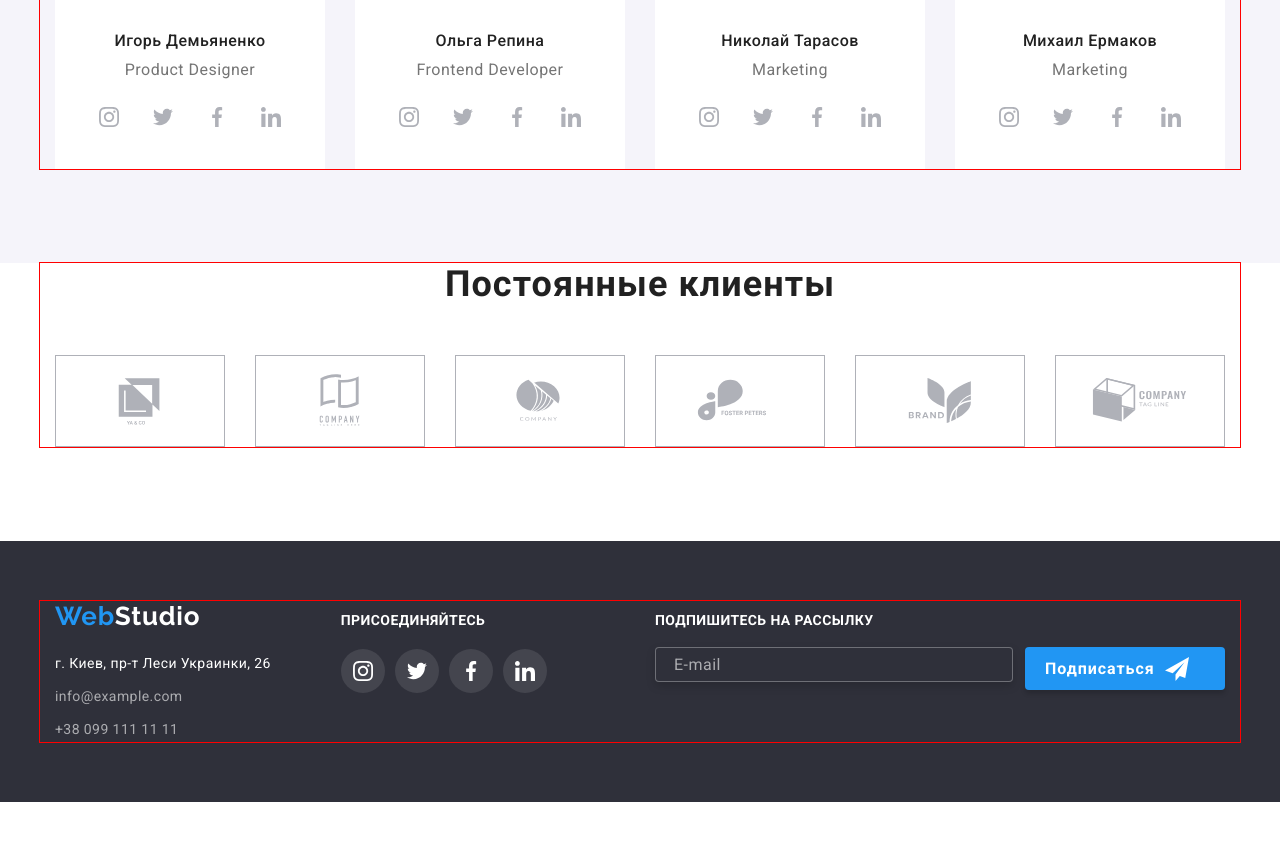
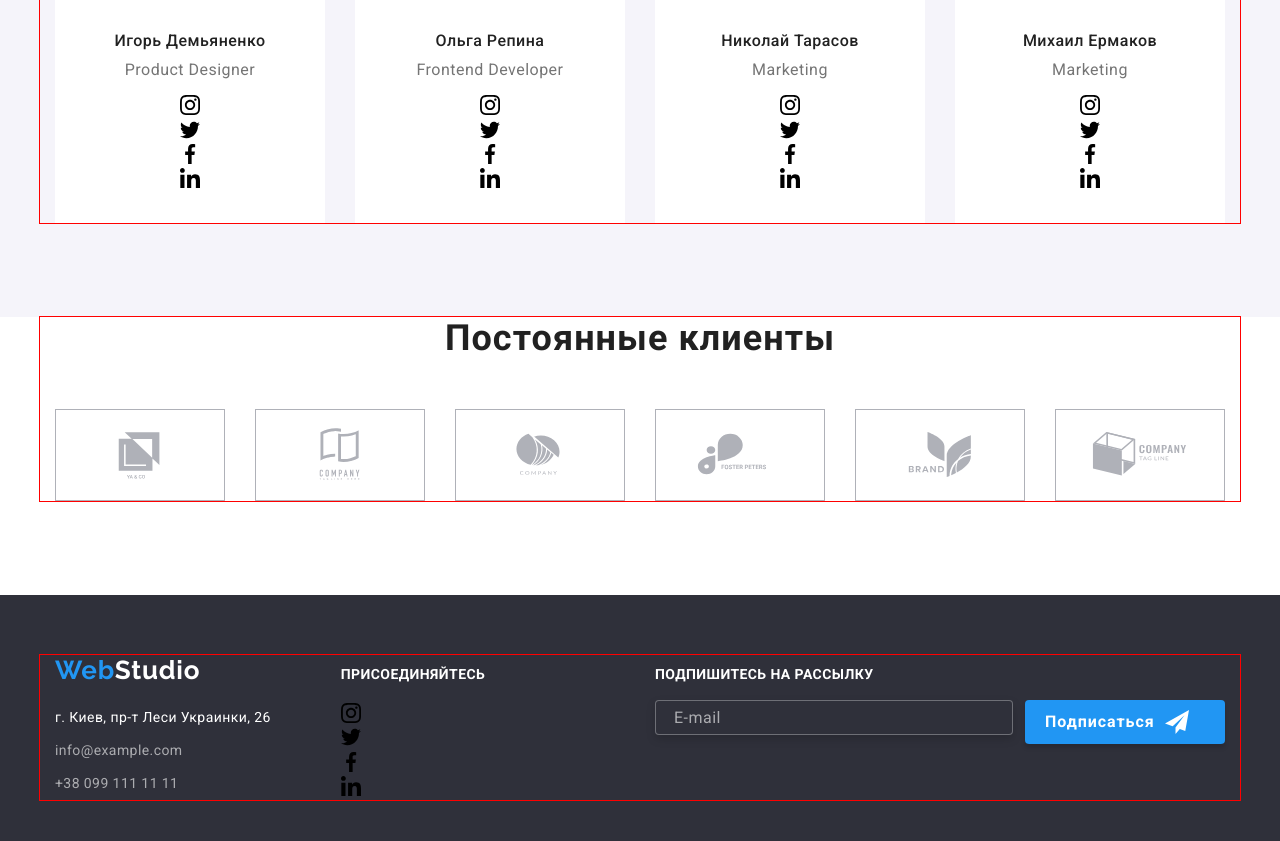
Before and after one commit to SergeyPochapskiy/goit-markup-hw-07, a plain HTML site: page index.html in a window 1280 px wide. Shown: the part 2052-2893 px from the top of the page. Before the commit the page ends 2854 px from the top, so only its background shows below. Drawn offline with Linux system fonts and the light colour scheme.

Commit message:
cсдача 7-го ДЗ

```diff
--- a/sass/main.scss
+++ b/sass/main.scss
@@ -10,7 +10,6 @@
 @import "./components/btn-order";
 @import "./components/backdrop";
 @import "./components/modal";
-@import "./components/socials";
 
 @import "./layout/header";
 @import "./layout/hero";
```
Also changed, not shown: css/main.css, css/main.min.css, 2 other files.
